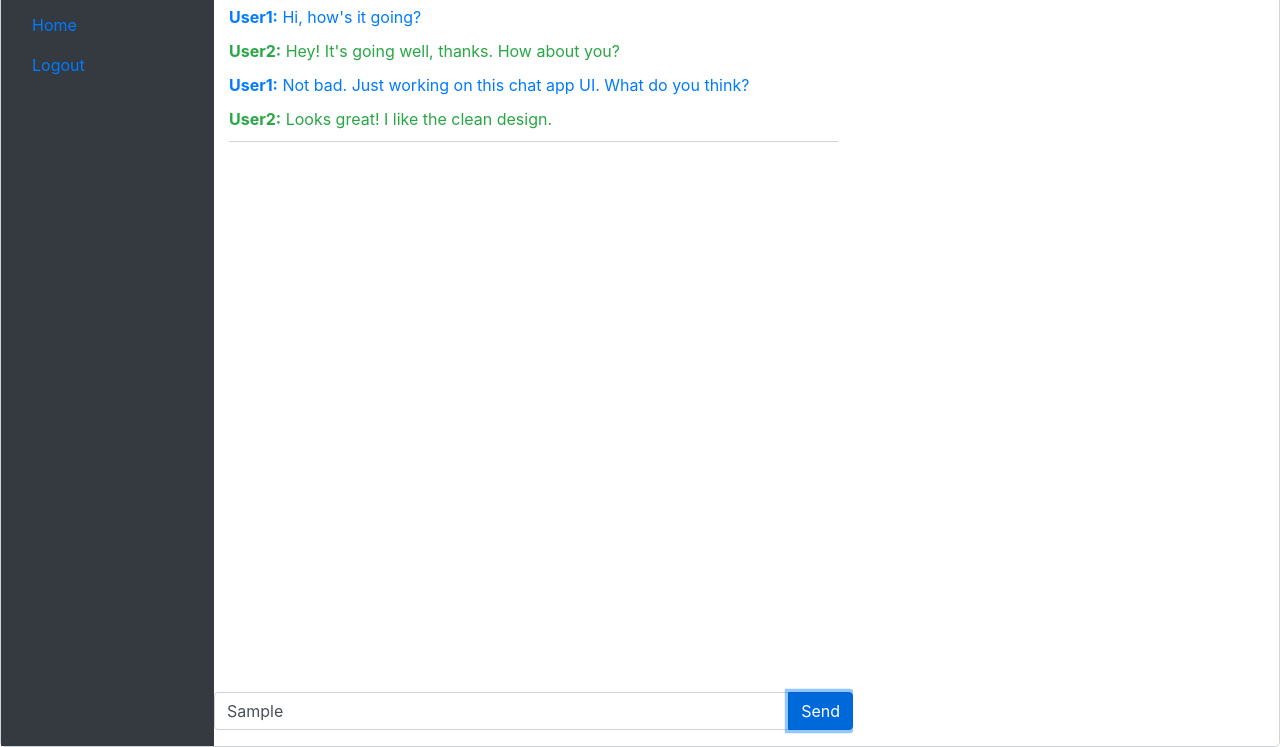
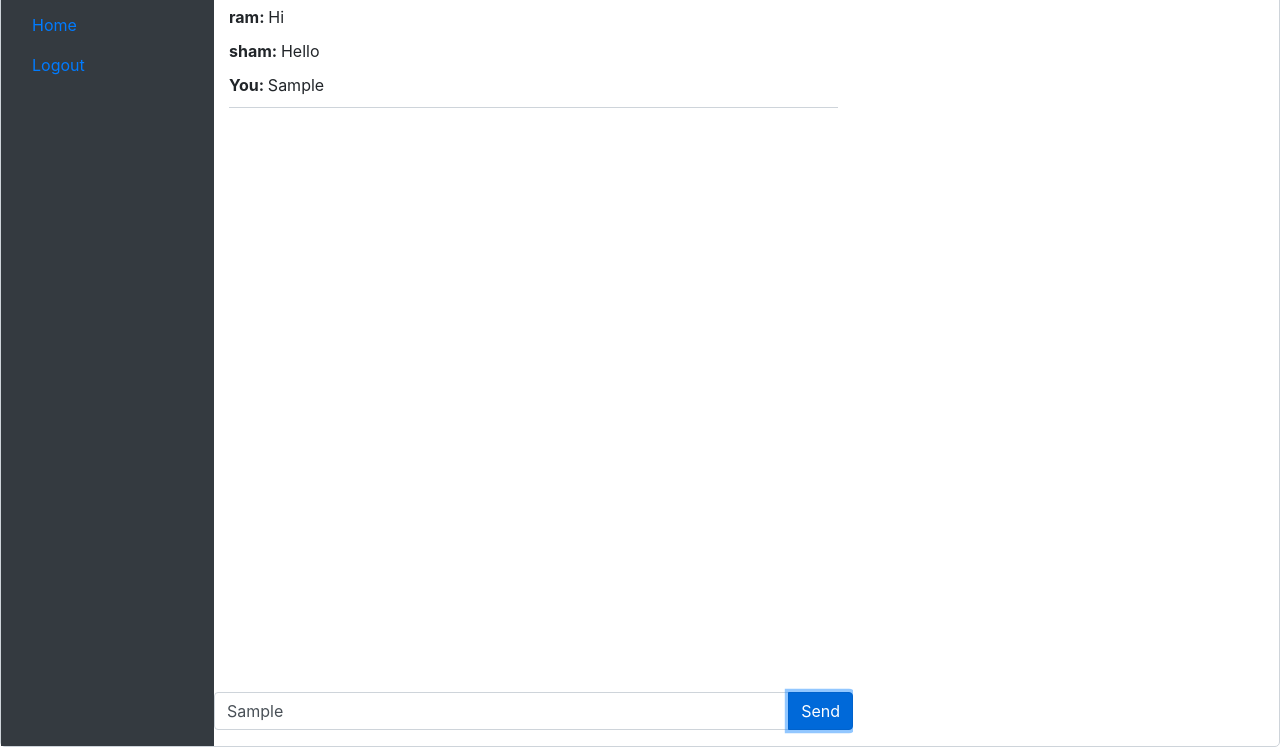
Before and after one commit to shreyash-daundkar/Group-Chat-App, a website: page public/chat.html in a window 1280 px wide. Both pictures are taken after typing "Sample" into the empty fields and a click on the button "Send". Shown: the part 53-800 px from the top of the page. Drawn offline with nearby package versions, Linux system fonts and the light colour scheme; no server answers.

Commit message:
Added chat froentend script

```diff
--- a/public/chat.html
+++ b/public/chat.html
@@ -107,9 +107,9 @@
       </div>
       <div class="fixed-bottom">
         <div class="input-group mb-3">
-          <input type="text" class="form-control" placeholder="Type your message">
+          <input id="chat-input" type="text" class="form-control" placeholder="Type your message">
           <div class="input-group-append">
-            <button class="btn btn-primary" type="button">Send</button>
+            <button id="send-chat-btn" class="btn btn-primary" type="button">Send</button>
           </div>
         </div>
       </div>
@@ -117,9 +117,11 @@
   </div>
 </div>
 
-<script src="https://code.jquery.com/jquery-3.5.1.slim.min.js"></script>
-<script src="https://cdn.jsdelivr.net/npm/@popperjs/core@2.10.2/dist/umd/popper.min.js"></script>
+<!-- <script src="https://code.jquery.com/jquery-3.5.1.slim.min.js"></script>
+<script src="https://cdn.jsdelivr.net/npm/@popperjs/core@2.10.2/dist/umd/popper.min.js"></script> -->
 <script src="https://maxcdn.bootstrapcdn.com/bootstrap/4.5.2/js/bootstrap.min.js"></script>
+
+<script src="https://cdnjs.cloudflare.com/ajax/libs/axios/0.19.0/axios.min.js"></script>
 
 <script src="scripts/chat.js"></script>
 
--- /dev/null
+++ b/public/scripts/chat.js
@@ -0,0 +1,74 @@
+const host = 'http://localhost:4000';
+
+const chatBox = document.querySelector('.chat-box');
+const sendChatBtn = document.querySelector('#send-chat-btn');
+const chatInput = document.querySelector('#chat-input');
+
+
+// authenticate
+
+function getCookie(name) {
+    const value = `; ${document.cookie}`;
+    const parts = value.split(`; ${name}=`);
+
+    if (parts.length === 2) {
+      return parts.pop().split(';').shift();
+    }
+  }
+
+const token = getCookie('token');
+console.log(token)
+axios.defaults.headers.common['authorization'] = token;
+
+
+
+// get chats
+
+axios.get(host+ '/chat').then(response => console.log(response));
+//console.log(chats);
+
+const chats = [
+    {
+        id: 1,
+        userId: 1,
+        username: 'ram',
+        message: 'Hi'
+    },
+    {
+        id: 2,
+        userId: 2,
+        username: 'sham',
+        message: 'Hello'
+    },
+]
+
+window.addEventListener('DOMContentLoaded', () => {
+    chatBox.innerHTML = '';
+    chats.forEach(chat => addChat(chat));
+});
+
+function addChat(chat) {
+    const { username , message } = chat;
+    const div = document.createElement('div');
+    div.classList.add('message');
+    div.innerHTML = `<p><strong>${username}: </strong>${message}</p>`
+    chatBox.append(div);
+}
+
+console.log(sendChatBtn, chatInput)
+sendChatBtn.addEventListener('click', async e => {
+    e.preventDefault();
+    const message = chatInput.value;
+    if(message) {
+        try {
+            //const res = await axios.post(host + '/chat', { message });
+            const res = { success: true };
+            if(res.success) {
+                console.log(message)
+                addChat({ username: 'You', message });
+            }
+        } catch (error) {
+            console.log(error.response.data.message);
+        }
+    }
+});
```
